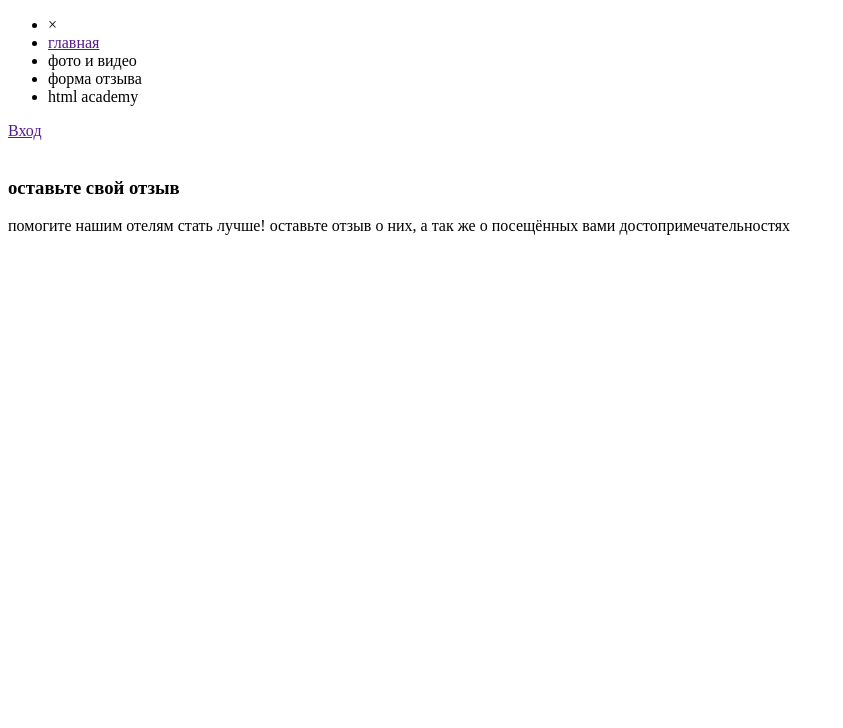
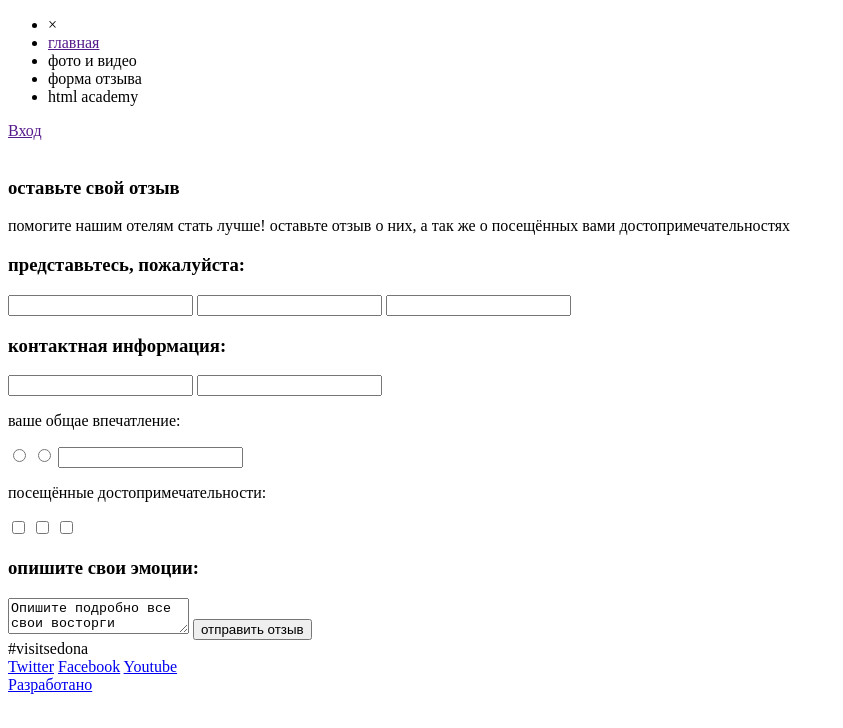
Before and after one commit to medved1000/65043-sedona, a website: page form.html in a window 1280 px wide. Shown: the whole page, without its empty margins (0-843 px from the left). Drawn offline with Linux system fonts and the light colour scheme.

Commit message:
разметил форму

```diff
--- a/form.html
+++ b/form.html
@@ -29,6 +29,53 @@
 				<h3 class="first-intro__title">оставьте свой отзыв</h3>
 				<p class="first-intro-text">помогите нашим отелям стать лучше! оставьте отзыв о них, а так же о посещённых вами достопримечательностях</p>
 			</div>
+			<div class="name-area">
+				<h3 class="name-area__title">представьтесь, пожалуйста:</h3>
+				<label class="name-area__name"></label>
+				<input class="name-area__name" type="text">
+				<label class="name-area__family"></label>
+				<input class="name-area__family" type="text">
+				<label class="name-area__fater"></label>
+				<input class="name-area__fater" type="text">
+			</div>
+			<div class="contact-area">
+				<h3 class="contact-area__title">контактная информация:</h3>
+				<label class="contact-area__number"></label>
+				<input class="contact-area__email" type="text" img src="">
+				<label class="contact-area__number"></label>
+				<input class="contact-area__email" type="text" img src="">
+			</div>
+			<div class="impression-area">
+				<p class="impression-area__title">ваше общае впечатление:</p>
+				<input class="impression-area__radio--on" type="radio">
+				<label class="impression-area__label"></label>
+				<input class="impression-area__radio--on" type="radio">
+				<label class="impression-area__label"></label>
+				<input class="impression-area__radio--on">
+				<label class="impression-area__label" type="radio"></label>
+			</div>
+			<div class="visited-places">
+				<p class="visited-places__title">посещённые достопримечательности:</p>
+				<input class="visited-places__checkbox visited-places__checkbox__on" type="checkbox">
+				<label class="visited-places__label"></label>
+				<input class="visited-places__checkbox visited-places__checkbox__on" type="checkbox">
+				<label class="visited-places__label"></label>
+				<input class="visited-places__checkbox visited-places__checkbox__on" type="checkbox">
+				<label class="visited-places__label"></label>
+			</div>
+			<div class="emotions-request">
+				<h3 class="emotions-request__title">опишите свои эмоции:</h3>
+				<textarea class="emotions-request__text-area">Опишите подробно все свои восторги</textarea>
+				<input class="btn" type="submit" value="отправить отзыв">
+			</div>
 		</div>
-	</body>
+		<footer class="footer">
+			<div class="footer__hashteg">#visitsedona</div>
+			<div class="socials">
+				<a class="socials__items socials__items--twitter" href="#">Twitter</a>
+				<a class="socials__items socials__items--facebook" href="#">Facebook</a>
+				<a class="socials__items socials__items--youtube" href="#">Youtube</a>
+			</div>
+			<a class="copyright" href="http://htmlacademy.ru">Разработано</a>
+		</footer>
 </html>
```
